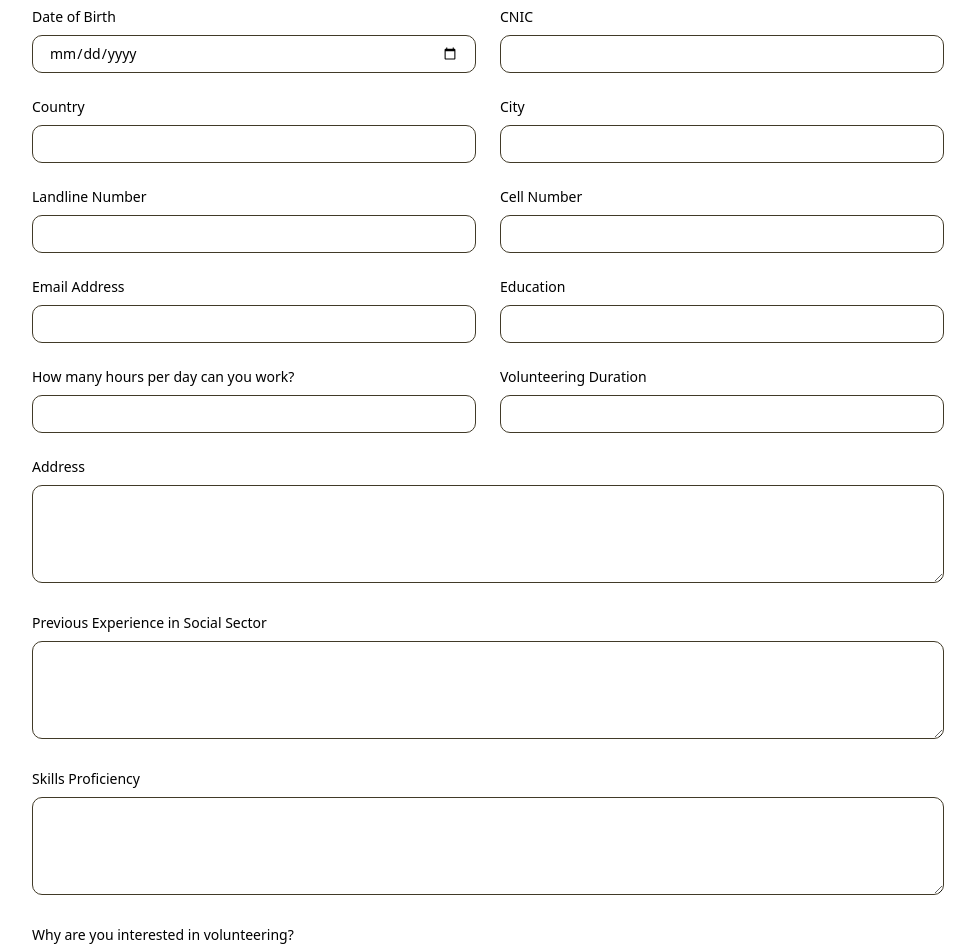
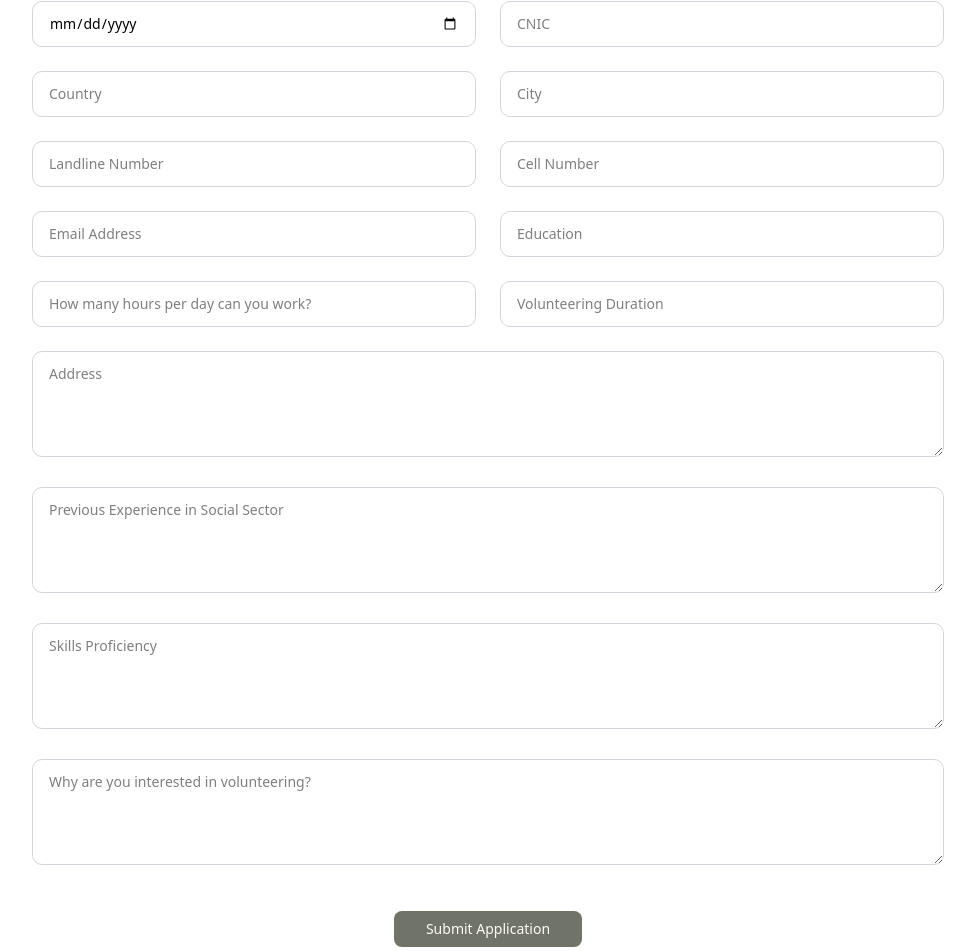
Before and after one commit to awais2542/NGO-website, a Next.js app: page /Volunteer in a window 1280 px wide. Shown: the part 355-1306 px from the top of the page, without its empty margins (152-1127 px from the left). Built offline with nearby package versions, Linux system fonts and the light colour scheme.

Commit message:
create  and integrated reusable input and text-area field

```diff
--- a/app/Contact/page.tsx
+++ b/app/Contact/page.tsx
@@ -1,9 +1,10 @@
 "use client";
 
-import FooterSection from "@/components/Footer";
 import { useState } from "react";
 import Image from "next/image";
+import FooterSection from "@/components/Footer";
 import { Button } from "@/components/button";
+import { Input } from "@/components/input";
 
 export default function ContactForm() {
   const [formData, setFormData] = useState({
@@ -16,103 +17,99 @@ export default function ContactForm() {
   const handleChange = (
     e: React.ChangeEvent<HTMLInputElement | HTMLTextAreaElement>
   ) => {
-    setFormData({ ...formData, [e.target.name]: e.target.value });
+    const { name, value } = e.target;
+    setFormData((prev) => ({ ...prev, [name]: value }));
   };
 
-  const handleSubmit = (e: React.FormEvent) => {
+  const handleSubmit = (e: React.FormEvent<HTMLFormElement>) => {
     e.preventDefault();
     alert("Your query has been submitted successfully!");
-    setFormData({ name: "", email: "", contact: "", query: "" });
+    setFormData({
+      name: "",
+      email: "",
+      contact: "",
+      query: "",
+    });
   };
 
   return (
-    <div className="min-h-screen mt-2">
-      {/* Banner Img */}
-          <div className='relative w-full h-[260px] sm:h-[360px] md:h-[480px] lg:h-[400px]'>
-            <Image
-              src="/partners/2.jpg"
-              alt="partner Banner"
-              fill
-              className="object-cover brightness-75 contrast-90"
-              priority
-            />
-          </div>
+    <div className="min-h-screen flex flex-col">
 
-      {/* HERO
-      <div className="relative w-full h-[40vh] sm:h-[50vh] md:h-[60vh] lg:h-[70vh] bg-center bg-cover bg-no-repeat"
-      style={{ backgroundImage: "url('/partners/2.jpg')" }}></div>  */}
+      {/* Banner Image */}
+      <div className="relative w-full h-[260px] sm:h-[360px] md:h-[420px]">
+        <Image
+          src="/partners/2.jpg"
+          alt="Partner Banner"
+          fill
+          priority
+          className="object-cover brightness-75"
+        />
+      </div>
 
-      {/* FORM + TEXT SECTION */}
-      <div className="flex-1 px-4 py-10 bg-amber-200 mt-2">
-        <div className="max-w-6xl mx-auto grid grid-cols-1 md:grid-cols-2 gap-8 items-center">
+      {/* Form Section */}
+      <div className="flex-1 px-4 py-12 bg-amber-200">
+        <div className="max-w-6xl mx-auto grid grid-cols-1 md:grid-cols-2 gap-10 items-center">
 
           {/* LEFT: FORM */}
           <form
             onSubmit={handleSubmit}
-            className="
-                  w-full
-                  bg-white/20
-                  backdrop-blur-lg
-                  border border-white/30
-                  rounded-xl
-                  p-6 sm:p-8
-                  shadow-xl
-                "
+            className="w-full bg-white/20 backdrop-blur-lg border border-white/30 rounded-xl p-6 sm:p-8 shadow-xl"
           >
-            <h2 className="text-2xl text-white font-bold mb-6 text-center md:text-left">
+            <h2 className="text-2xl font-bold text-white mb-6 text-center md:text-left">
               Contact Us
             </h2>
 
-            <input
+            <Input
+              name="name"
               type="text"
-              name="name"
               placeholder="Your Name"
               value={formData.name}
               onChange={handleChange}
               required
-              className="w-full mb-4 px-4 py-3 bg-white/80 border border-white/30 rounded-lg focus:outline-none focus:ring-2 focus:ring-black"
+              className="mb-4"
             />
 
-            <input
+            <Input
+              name="email"
               type="email"
-              name="email"
               placeholder="Your Email"
               value={formData.email}
               onChange={handleChange}
               required
-              className="w-full mb-4 px-4 py-3 bg-white/80 border border-white/30 rounded-lg focus:outline-none focus:ring-2 focus:ring-black"
+              className="mb-4"
             />
 
-            <input
+            <Input
+              name="contact"
               type="tel"
-              name="contact"
               placeholder="Contact Number"
               value={formData.contact}
               onChange={handleChange}
               required
-            className="w-full mb-4 px-4 py-3 bg-white/80 border border-white/30 rounded-lg focus:outline-none focus:ring-2 focus:ring-black"
+              className="mb-4"
             />
 
-            <textarea
+            <Input
+              as="textarea"
               name="query"
               placeholder="Your Query"
+              rows={4}
               value={formData.query}
               onChange={handleChange}
-              rows={4}
               required
-            className="w-full mb-4 px-4 py-3 bg-white/80 border border-white/30 rounded-lg focus:outline-none focus:ring-2 focus:ring-black"
+              className="mb-6 resize-none"
             />
 
             <Button
               type="submit"
-              className="w-full bg-black/90 text-white py-3 rounded-lg hover:bg-black transition"
+              className="w-full"
             >
               Submit
             </Button>
           </form>
 
           {/* RIGHT: TEXT CONTENT */}
-          <div className="text-white text-center md:text-left px-2">
+          <div className="text-white text-center md:text-left">
             <h3 className="text-3xl md:text-4xl font-bold leading-tight">
               Let’s Start a Conversation
             </h3>
@@ -131,7 +128,7 @@ export default function ContactForm() {
         </div>
       </div>
 
-      {/* FOOTER */}
+      {/* Footer */}
       <FooterSection />
     </div>
   );
--- a/app/Volunteer/page.tsx
+++ b/app/Volunteer/page.tsx
@@ -3,11 +3,10 @@
 import FooterSection from "@/components/Footer";
 import { useState } from "react";
 import { Button } from "@/components/button";
-
+import { Input } from "@/components/input";
 
 export default function Page() {
-
-const [showToast, setShowToast] = useState(false);
+  const [showToast, setShowToast] = useState(false);
 
   const [formData, setFormData] = useState({
     fullName: "",
@@ -29,54 +28,59 @@ const [showToast, setShowToast] = useState(false);
   });
 
   const handleChange = (
-    e: React.ChangeEvent<HTMLInputElement | HTMLTextAreaElement | HTMLSelectElement>
+    e: React.ChangeEvent<
+      HTMLInputElement | HTMLTextAreaElement | HTMLSelectElement
+    >
   ) => {
-    setFormData({ ...formData, [e.target.name]: e.target.value });
+    setFormData((prev) => ({
+      ...prev,
+      [e.target.name]: e.target.value,
+    }));
   };
 
-  const handleSubmit = (e: React.FormEvent) => {
-  e.preventDefault();
+  const handleSubmit = (e: React.FormEvent<HTMLFormElement>) => {
+    e.preventDefault();
+    setShowToast(true);
 
-  setShowToast(true);
-
-  setTimeout(() => {
-    setShowToast(false);
-  }, 3000);
-};
-
+    setTimeout(() => {
+      setShowToast(false);
+    }, 3000);
+  };
 
   return (
     <section className="w-full min-h-screen py-6 bg-gray-50">
       <div className="max-w-5xl mx-auto px-4">
+
         {/* Header */}
-        <div className="text-center mb-5">
-              <h1 className="text-xl sm:text-2xl md:text-3xl lg:text-4xl font-bold mb-3">
-                Volunteer Registration Form
-            </h1>
+        <div className="text-center mb-8">
+          <h1 className="text-xl sm:text-2xl md:text-3xl lg:text-4xl font-bold mb-3">
+            Volunteer Registration Form
+          </h1>
 
           <p className="text-sm sm:text-base md:text-lg text-muted-foreground max-w-2xl mx-auto">
             Join Gondal Jamat Association and help us serve the community
             through your valuable time and skills.
-        </p>
+          </p>
+        </div>
 
-        </div>
+        {/* Toast */}
         {showToast && (
-        <div className="fixed top-6 right-6 z-50 bg-green-600 text-white px-6 py-3 rounded-xl shadow-lg animate-slideIn">
+          <div className="fixed top-6 right-6 z-50 bg-green-600 text-white px-6 py-3 rounded-xl shadow-lg">
             ✅ Application Submitted Successfully!
-        </div>
+          </div>
         )}
 
-        {/* Form Card */}
+        {/* Form */}
         <form
           onSubmit={handleSubmit}
           className="bg-white shadow-xl rounded-2xl p-6 md:p-10 space-y-6"
         >
-          {/* Grid Layout */}
+          {/* Grid Fields */}
           <div className="grid grid-cols-1 md:grid-cols-2 gap-6">
-            {/* Full Name */}
+
             <Input
-              label="Full Name"
               name="fullName"
+              placeholder="Full Name"
               value={formData.fullName}
               onChange={handleChange}
             />
@@ -108,102 +112,126 @@ const [showToast, setShowToast] = useState(false);
               </div>
             </div>
 
-            <Input label="Date of Birth" type="date" name="dob" value={formData.dob} onChange={handleChange} />
-            <Input label="CNIC" name="cnic" value={formData.cnic} onChange={handleChange} />
+            <Input
+              type="date"
+              name="dob"
+              value={formData.dob}
+              onChange={handleChange}
+            />
 
-            <Input label="Country" name="country" value={formData.country} onChange={handleChange} />
-            <Input label="City" name="city" value={formData.city} onChange={handleChange} />
+            <Input
+              name="cnic"
+              placeholder="CNIC"
+              value={formData.cnic}
+              onChange={handleChange}
+            />
 
-            <Input label="Landline Number" name="landline" value={formData.landline} onChange={handleChange} />
-            <Input label="Cell Number" name="cell" value={formData.cell} onChange={handleChange} />
+            <Input
+              name="country"
+              placeholder="Country"
+              value={formData.country}
+              onChange={handleChange}
+            />
 
-            <Input label="Email Address" type="email" name="email" value={formData.email} onChange={handleChange} />
-            <Input label="Education" name="education" value={formData.education} onChange={handleChange} />
+            <Input
+              name="city"
+              placeholder="City"
+              value={formData.city}
+              onChange={handleChange}
+            />
 
-            <Input label="How many hours per day can you work?" name="hours" value={formData.hours} onChange={handleChange} />
-            <Input label="Volunteering Duration" name="duration" value={formData.duration} onChange={handleChange} />
+            <Input
+              name="landline"
+              placeholder="Landline Number"
+              value={formData.landline}
+              onChange={handleChange}
+            />
+
+            <Input
+              name="cell"
+              placeholder="Cell Number"
+              value={formData.cell}
+              onChange={handleChange}
+            />
+
+            <Input
+              type="email"
+              name="email"
+              placeholder="Email Address"
+              value={formData.email}
+              onChange={handleChange}
+            />
+
+            <Input
+              name="education"
+              placeholder="Education"
+              value={formData.education}
+              onChange={handleChange}
+            />
+
+            <Input
+              name="hours"
+              placeholder="How many hours per day can you work?"
+              value={formData.hours}
+              onChange={handleChange}
+            />
+
+            <Input
+              name="duration"
+              placeholder="Volunteering Duration"
+              value={formData.duration}
+              onChange={handleChange}
+            />
           </div>
 
-          {/* Full Width Fields */}
-          <Textarea
-            label="Address"
+          {/* Full Width Textareas */}
+
+          <Input
+            as="textarea"
             name="address"
+            placeholder="Address"
             value={formData.address}
             onChange={handleChange}
+            rows={4}
           />
 
-          <Textarea
-            label="Previous Experience in Social Sector"
+          <Input
+            as="textarea"
             name="experience"
+            placeholder="Previous Experience in Social Sector"
             value={formData.experience}
             onChange={handleChange}
+            rows={4}
           />
 
-          <Textarea
-            label="Skills Proficiency"
+          <Input
+            as="textarea"
             name="skills"
+            placeholder="Skills Proficiency"
             value={formData.skills}
             onChange={handleChange}
+            rows={4}
           />
 
-          <Textarea
-            label="Why are you interested in volunteering?"
+          <Input
+            as="textarea"
             name="reason"
+            placeholder="Why are you interested in volunteering?"
             value={formData.reason}
             onChange={handleChange}
+            rows={4}
           />
 
           {/* Submit Button */}
           <div className="text-center pt-4">
-            <Button
-              type="submit"
-              className="px-8 py-3 bg-primary text-white rounded-xl font-semibold hover:opacity-90 transition"
-            >
+            <Button type="submit" className="px-8 py-3">
               Submit Application
             </Button>
           </div>
         </form>
       </div>
+
       <FooterSection />
     </section>
   );
 }
-
-/* Reusable Input Component */
-type InputProps = {
-  label: string;
-} & React.InputHTMLAttributes<HTMLInputElement>;
-
-function Input({ label, ...props }: InputProps) {
-  return (
-    <div>
-      <label className="block text-sm font-medium mb-2">
-        {label}
-      </label>
-      <input
-        {...props}
-        className="w-full border rounded-lg px-4 py-2 text-sm focus:ring-2 focus:ring-primary focus:outline-none"
-      />
-    </div>
-  );
-}
-
-/* Reusable Textarea Component */
-type TextareaProps = {
-  label: string;
-} & React.TextareaHTMLAttributes<HTMLTextAreaElement>;
-
-function Textarea({ label, ...props }: TextareaProps) {
-  return (
-    <div>
-      <label className="block text-sm font-medium mb-2">
-        {label}
-      </label>
-      <textarea
-        {...props}
-        rows={4}
-        className="w-full border rounded-lg px-4 py-2 text-sm focus:ring-2 focus:ring-primary focus:outline-none"
-      />
-    </div>
-  );
-}
--- /dev/null
+++ b/src/components/input.tsx
@@ -0,0 +1,63 @@
+import * as React from "react"
+import { cva, type VariantProps } from "class-variance-authority"
+import { cn } from "@/lib/utils"
+
+const inputVariants = cva(
+    "w-full px-4 py-3 rounded-lg border text-sm transition-all outline-none disabled:opacity-50 disabled:cursor-not-allowed",
+    {
+        variants: {
+            variant: {
+                default:
+                    "bg-white border-gray-300 hover:border-gray-400 focus:border-black focus:ring-2 focus:ring-black/20",
+                dark:
+                    "bg-input border-border hover:border-muted-foreground focus:border-ring focus:ring-2 focus:ring-ring/30",
+                error:
+                    "bg-white border-red-500 focus:border-red-600 focus:ring-2 focus:ring-red-500/20",
+            },
+        },
+        defaultVariants: {
+            variant: "default",
+        },
+    }
+)
+
+type InputProps =
+    | (React.InputHTMLAttributes<HTMLInputElement> &
+        VariantProps<typeof inputVariants> & {
+            as?: "input"
+        })
+    | (React.TextareaHTMLAttributes<HTMLTextAreaElement> &
+        VariantProps<typeof inputVariants> & {
+            as: "textarea"
+        })
+
+const Input = React.forwardRef<
+    HTMLInputElement | HTMLTextAreaElement,
+    InputProps
+>((props, ref) => {
+    const { variant, className, as = "input", ...rest } = props as any
+
+    const classes = cn(inputVariants({ variant }), className)
+
+    if (as === "textarea") {
+        return (
+            <textarea
+                ref={ref as React.Ref<HTMLTextAreaElement>}
+                className={classes}
+                {...rest}
+            />
+        )
+    }
+
+    return (
+        <input
+            ref={ref as React.Ref<HTMLInputElement>}
+            className={classes}
+            {...rest}
+        />
+    )
+})
+
+Input.displayName = "Input"
+
+export { Input }
```
